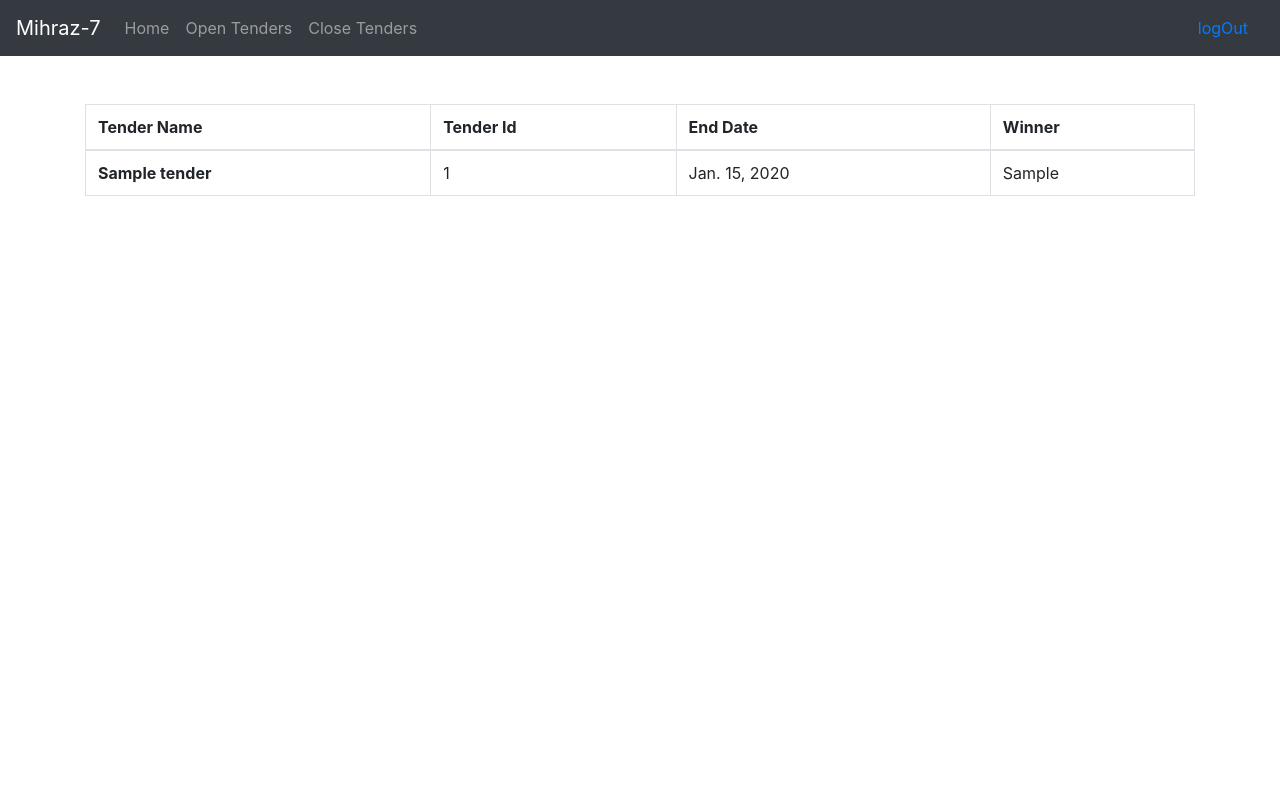
After one commit to elad2235/mihraz7, a Django app: page /tenders/CloseTenders/ in a window 1280 px wide. The commit adds this page. Run offline with Django 3.2, Linux system fonts and the light colour scheme; tables that the repository leaves empty hold one stand-in row (values such as "Sample post"); some libraries are stand-ins or nearby versions.

Commit message:
PM2020T9-6

```diff
--- a/mihraz7/account/templates/account/homePage.html
+++ b/mihraz7/account/templates/account/homePage.html
@@ -82,6 +82,9 @@
           </li>
           <li class="nav-item">
             <a class="nav-link" href="{% url 'Tender' %}">Open Tenders</a>
+          </li>
+          <li class="nav-item">
+            <a class="nav-link" href="{% url 'CloseTenders' %}">Close Tenders</a>
           </li>
         </ul>
       </div>
--- a/mihraz7/register/templates/register/register.html
+++ b/mihraz7/register/templates/register/register.html
@@ -43,8 +43,7 @@
 
 
 <form class="form-signin" method="post">{% csrf_token %}
-  <div class="d-flex flex-column pb-3">
-  </div>
+  <div class="d-flex flex-column pb-3"></div>
   <h1 class="h3 mb-3 font-weight-normal">Register an account</h1>
 
   <input type="text" name="first_name" id="inputfirst_name" class="form-control" placeholder="First Name" required autofocus>
--- /dev/null
+++ b/mihraz7/tenders/templates/tenders/CloseTenders.html
@@ -0,0 +1,84 @@
+<link
+  rel="stylesheet"
+  href="https://stackpath.bootstrapcdn.com/bootstrap/4.4.1/css/bootstrap.min.css"
+  integrity="sha384-Vkoo8x4CGsO3+Hhxv8T/Q5PaXtkKtu6ug5TOeNV6gBiFeWPGFN9MuhOf23Q9Ifjh"
+  crossorigin="anonymous"
+/>
+<link
+  rel="stylesheet"
+  href="https://cdnjs.cloudflare.com/ajax/libs/font-awesome/4.7.0/css/font-awesome.min.css"
+/>
+<style></style>
+<!DOCTYPE html>
+<html lang="en">
+  <head>
+    <meta charset="UTF-8" />
+    <meta name="viewport" content="width=device-width, initial-scale=1.0" />
+    <title>Home Page</title>
+  </head>
+  <body>
+    <nav class="navbar navbar-expand-lg navbar-dark bg-dark">
+      <a class="navbar-brand" href="#">Mihraz-7</a>
+      <button
+        class="navbar-toggler"
+        type="button"
+        data-toggle="collapse"
+        data-target="#navbarNav"
+        aria-controls="navbarNav"
+        aria-expanded="false"
+        aria-label="Toggle navigation"
+      >
+        <span class="navbar-toggler-icon"></span>
+      </button>
+      <div class="collapse navbar-collapse" id="navbarNav">
+        <ul class="navbar-nav">
+          <li class="nav-item">
+            <a class="nav-link" href="{% url 'homePage' %}"
+              >Home <span class="sr-only">(current)</span></a
+            >
+          </li>
+          <li class="nav-item">
+            <a class="nav-link" href="{% url 'Tender' %}">Open Tenders</a>
+          </li>
+          <li class="nav-item">
+            <a class="nav-link" href="{% url 'CloseTenders' %}">Close Tenders</a>
+          </li>
+        </ul>
+      </div>
+      <a class="nav-link" href="{% url 'account_logout' %}">logOut</a>
+    </nav>
+    <br><br>
+    <div class="tenders">
+        <div class="container">
+            <div class="row">
+                <div class="col-12">
+                    <table class="table table-bordered">
+                        <thead>
+                            <tr>
+                                <th scope="col">Tender Name</th>
+                                <th scope="col">Tender Id</th>
+                                <th scope="col">End Date</th>
+                                <th scope="col">Winner</th>
+
+                              </tr>
+                            </thead>
+                            <tbody>
+                                {% for tender in tenders %}
+
+                                <form action="/tenders/CloseTenders/" method="POST">
+                                  {% csrf_token %}
+                                  <div class="tender">
+                                    {% if tender.winner != 'None' and tender.winner != NULL and tender.winner != ""  %}
+                                    <tr>
+                                      <th scope="row">{{ tender.tender_name }}</th>
+                                      <td>{{ tender.tender_id }}</td>
+                                      <td>{{ tender.end_date }}</td>
+                                      <td>{{ tender.winner }}</td>
+
+                                      </tr>
+                                  </div>
+                                  </form>
+                                  {%endif%}
+                                {% endfor %}
+
+                            </tbody>
--- a/mihraz7/tenders/templates/tenders/Tenders.html
+++ b/mihraz7/tenders/templates/tenders/Tenders.html
@@ -40,10 +40,14 @@
           <li class="nav-item">
             <a class="nav-link" href="{% url 'Tender' %}">Open Tenders</a>
           </li>
+          <li class="nav-item">
+            <a class="nav-link" href="{% url 'CloseTenders' %}">Close Tenders</a>
+          </li>
         </ul>
       </div>
       <a class="nav-link" href="{% url 'account_logout' %}">logOut</a>
     </nav>
+   <br><br>
     <div class="tenders">
       <div class="container">
         <div class="row">
--- a/mihraz7/tenders/urls.py
+++ b/mihraz7/tenders/urls.py
@@ -9,5 +9,6 @@ urlpatterns = [
     path('homePage/',views.homePage,name='homePage'),
     path('logOut/',views.logOut,name="account_logout"),
     path('Tenders/',views.Tenders,name="Tender"),
+    path('CloseTenders/',views.CloseTenders,name="CloseTenders"),
     path('RegisterOffer/',views.RegisterOffer),
 ]
--- a/mihraz7/tenders/views.py
+++ b/mihraz7/tenders/views.py
@@ -19,6 +19,13 @@ def Tenders(request):
 	all_tenders = models.Tender.objects.all()
 	return render(request,'tenders/Tenders.html',{ 'tenders': all_tenders, 'message':'','tenderId':None})
 
+def CloseTenders(request):
+	all_tenders = models.Tender.objects.all()
+
+
+	return render(request,'tenders/CloseTenders.html',{ 'tenders': all_tenders, 'message':'','tenderId':None})
+
+
 def RegisterOffer(request):
 	all_tenders = models.Tender.objects.all()
 	if 'tenId' in request.POST:
```
Also changed, not shown: mihraz7/account/templates/account/login_user.html (+13 -0 lines), mihraz7/account/templates/account/style.css (added, +8 -0 lines).
